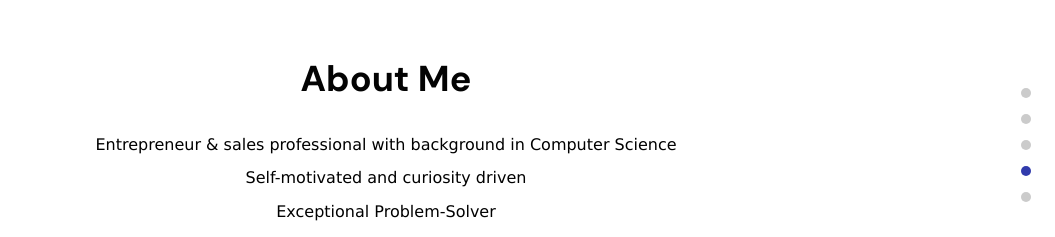
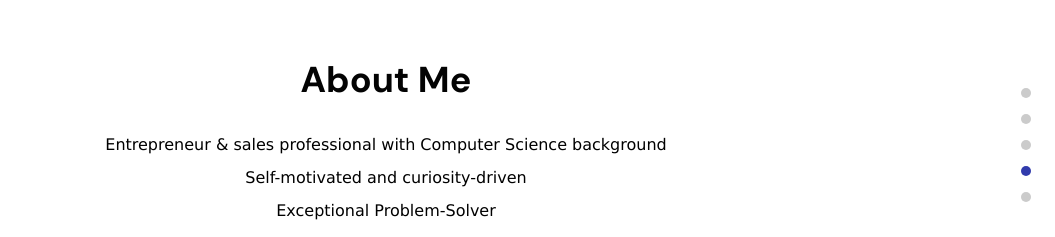
Before and after one commit to richardly9319/rly_portfolio, a React (Create React App) app: page / in a window 1280 px wide. Shown: the part 3060-3297 px from the top of the page, without its empty margins (225-1280 px from the left). Built offline with nearby package versions, Linux system fonts and the light colour scheme.

Commit message:
updates to copy

```diff
--- a/src/container/About/About.jsx
+++ b/src/container/About/About.jsx
@@ -18,9 +18,9 @@ const About = () => {
 
       <div>
 
-          <p className="about_me">Entrepreneur & sales professional with background in Computer Science </p>
+          <p className="about_me">Entrepreneur & sales professional with Computer Science background </p>
           <p className="about_me">
-            Self-motivated and curiosity driven </p>
+            Self-motivated and curiosity-driven </p>
           <p className="about_me"> Exceptional Problem-Solver </p>
 
       </div>
```
